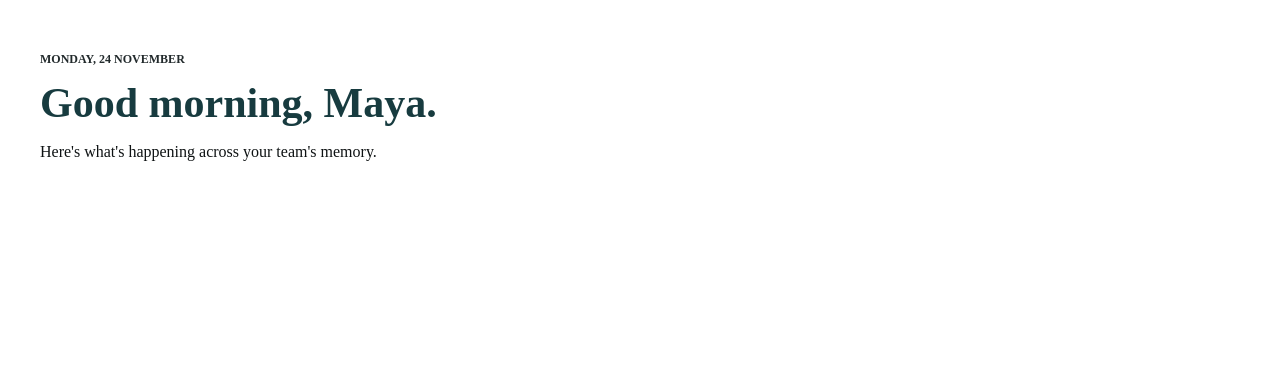
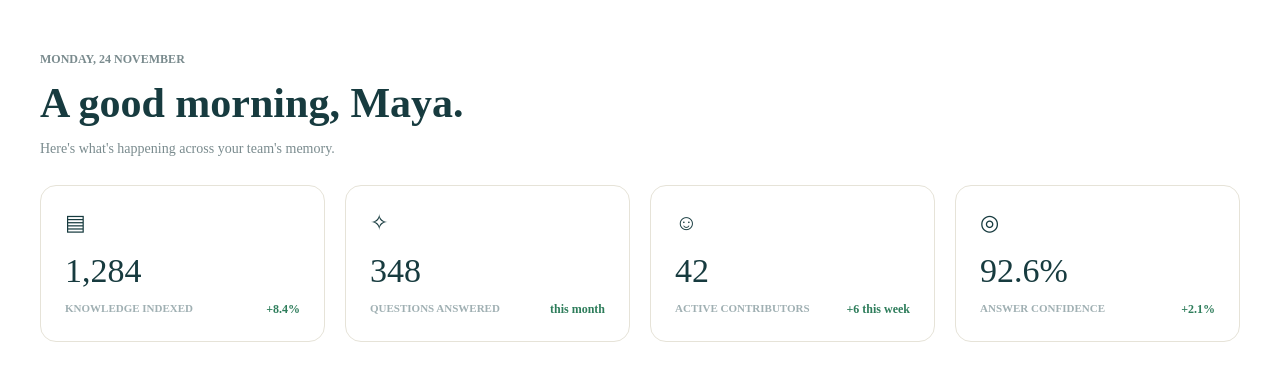
Before and after one commit to EKA-Project/enterprise-knowledge-agent, a React app in the folder frontend/: page / in a window 1280 px wide. Shown: the top 380 px of the page. Built offline with nearby package versions, Linux system fonts and the light colour scheme; the HTML template or start-up script is replaced by a standard one.

Commit message:
feat: added dashboard stat cards

```diff
--- a/frontend/src/components/dashboard/AdminDashboardView.jsx
+++ b/frontend/src/components/dashboard/AdminDashboardView.jsx
@@ -1,12 +1,32 @@
 import React from 'react';
 
 export default function AdminDashboardView() {
+  const stats = [
+    { label: 'Knowledge Indexed', value: '1,284', trend: '+8.4%', icon: '▤' },
+    { label: 'Questions Answered', value: '348', trend: 'this month', icon: '✧' },
+    { label: 'Active Contributors', value: '42', trend: '+6 this week', icon: '☺' },
+    { label: 'Answer Confidence', value: '92.6%', trend: '+2.1%', icon: '◎' },
+  ];
+
   return (
     <div style={{ padding: '32px' }}>
       <div style={{ marginBottom: '28px' }}>
-        <p style={{ fontSize: '12px', textTransform: 'uppercase', color: '#222a2c', fontWeight: '600' }}>Monday, 24 November</p>
-        <h1 style={{ fontFamily: 'Fraunces, serif', fontSize: '42px', color: '#173B3F', margin: '8px 0' }}> Good morning, Maya.</h1>
-        <p style={{ color: '#0e1213' }}>Here's what's happening across your team's memory.</p>
+        <p style={{ fontSize: '12px', textTransform: 'uppercase', color: '#7A8B8E', fontWeight: '600' }}>Monday, 24 November</p>
+        <h1 style={{ fontFamily: 'Fraunces, serif', fontSize: '42px', color: '#173B3F', margin: '8px 0' }}>A good morning, Maya.</h1>
+        <p style={{ color: '#7A8B8E', fontSize: '14px' }}>Here's what's happening across your team's memory.</p>
+      </div>
+
+      <div style={{ display: 'grid', gridTemplateColumns: 'repeat(4, 1fr)', gap: '20px' }}>
+        {stats.map((stat, i) => (
+          <div key={i} style={{ background: '#fff', border: '1px solid #E6E3D8', borderRadius: '16px', padding: '24px' }}>
+            <div style={{ fontSize: '22px', color: '#173B3F', marginBottom: '16px' }}>{stat.icon}</div>
+            <div style={{ fontFamily: 'Fraunces, serif', fontSize: '34px', color: '#173B3F' }}>{stat.value}</div>
+            <div style={{ display: 'flex', justifyContent: 'space-between', marginTop: '12px' }}>
+              <span style={{ fontSize: '11px', textTransform: 'uppercase', color: '#A0B0B3', fontWeight: '600' }}>{stat.label}</span>
+              <span style={{ fontSize: '12px', color: '#2E7D5B', fontWeight: '600' }}>{stat.trend}</span>
+            </div>
+          </div>
+        ))}
       </div>
     </div>
   );
```
